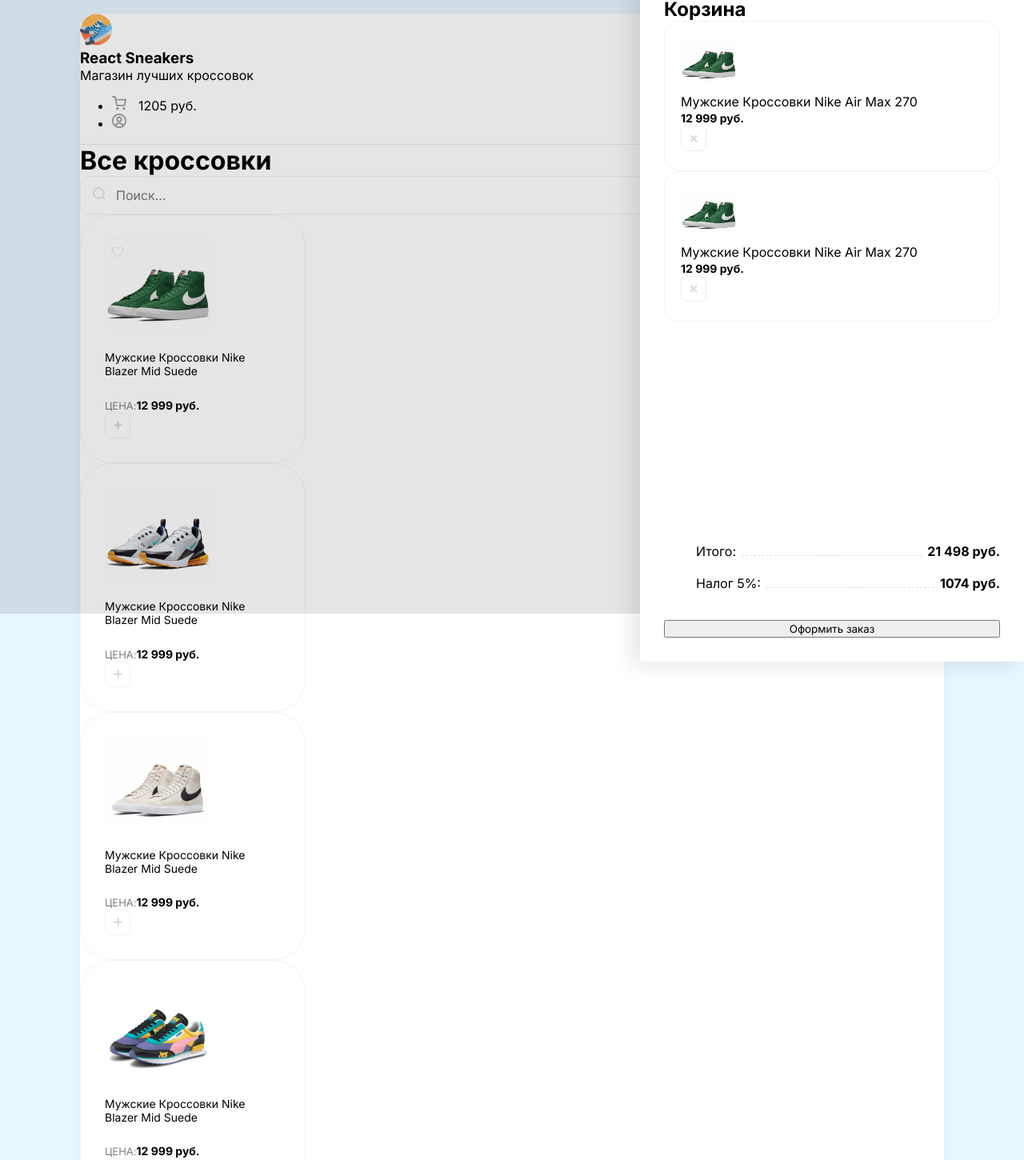
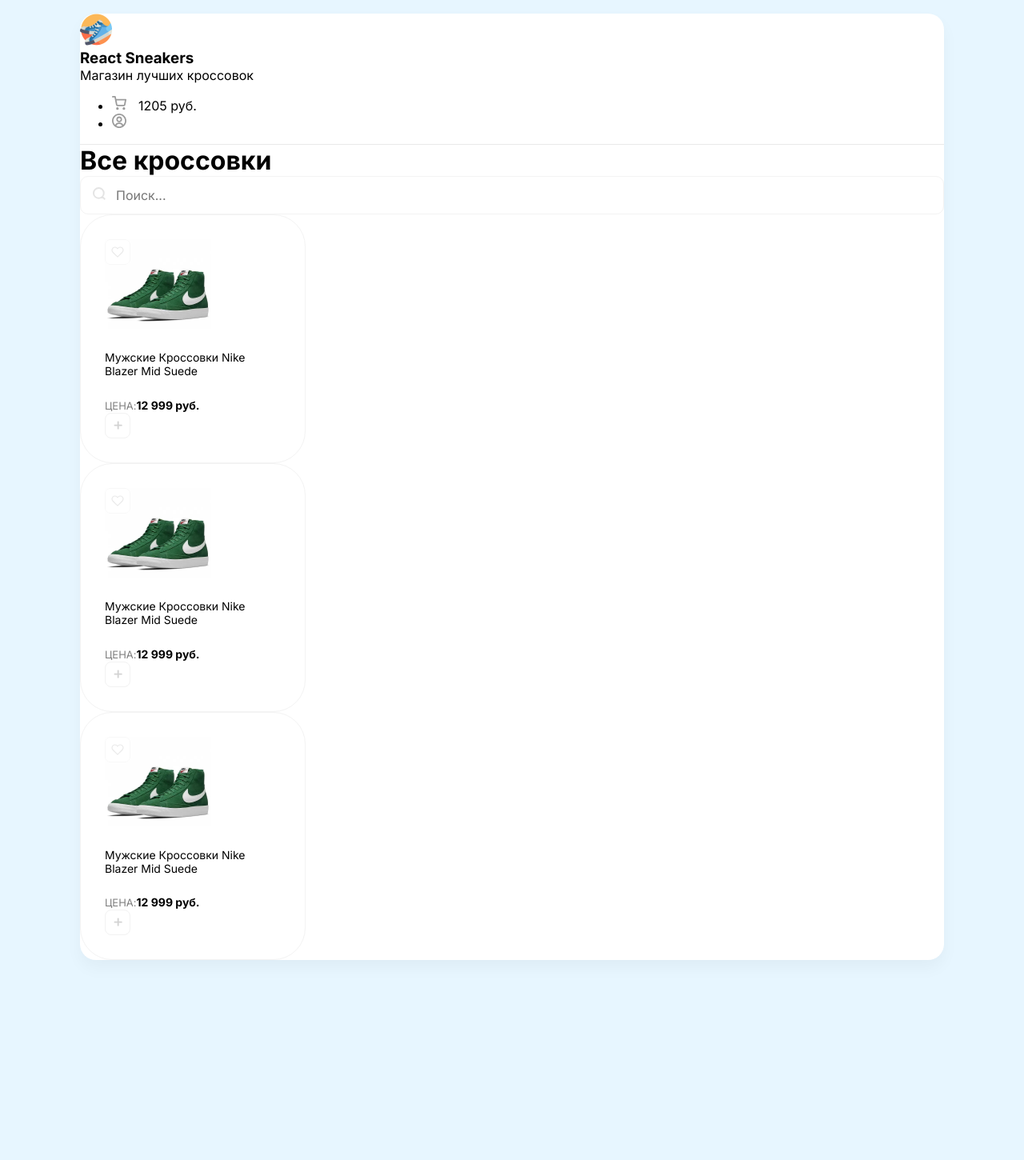
Before and after one commit to Issakov142/React-sneakers, a React (Create React App) app: page / in a window 1280 px wide. Shown: the part 33-1483 px from the top of the page at 80% size. After the commit the page ends 1283 px from the top, so only its background shows below. Built offline with nearby package versions, Linux system fonts and the light colour scheme.

Commit message:
new components crated card drawer header

```diff
--- a/src/App.js
+++ b/src/App.js
@@ -1,135 +1,26 @@
-
-
+import Card from "./components/Card";
+import Header from "./components/Header";
+import Drawer from "./components/Drawer";
 
 function App() {
   return (
     <div className="wrapper clear">
-      <div className="overlay">
-        <div className="drawer">
-          <h2 className="mb-30">Корзина</h2>
+      <Drawer />
+      <Header />
 
-            <div className="items">
-                <div className="cartItem d-flex align-center mb-20">
-            {/* <img className="mr-20" width={70} height={70} src="/img/sneakers/1.jpg" alt="Sneakers" /> */}
-            <div style={{backgroundImage:'url(/img/sneakers/1.jpg)'}} className="cartItemImg"></div>
-            <div className="mr-20 flex">
-              <p className="mb-5">Мужские Кроссовки Nike Air Max 270</p>
-              <b>12 999 руб.</b>
-            </div>
-            <img className="removeBtn" src="/img/btn-remove.svg" alt="Remove" />
-          </div>
-
-          <div className="cartItem d-flex align-center mb-20">
-            {/* <img className="mr-20" width={70} height={70} src="/img/sneakers/1.jpg" alt="Sneakers" /> */}
-            <div style={{backgroundImage:'url(/img/sneakers/1.jpg)'}} className="cartItemImg"></div>
-            <div className="mr-20 flex">
-              <p className="mb-5">Мужские Кроссовки Nike Air Max 270</p>
-              <b>12 999 руб.</b>
-            </div>
-            <img className="removeBtn" src="/img/btn-remove.svg" alt="Remove" />
-          </div>
-            </div>
-            <ul className="cartTotalBlock">
-              <li>
-                <span>Итого:</span>
-                <div></div>
-                <b>21 498 руб. </b>
-              </li>
-              <li>
-                <span>Налог 5%:</span>
-                <div></div>
-                <b>1074 руб.</b>
-              </li>
-            </ul>
-            <button>Оформить заказ</button>
-        </div>
-      </div>
-
-
-
-      <header className="d-flex justify-between align-center p-40">
-        <div className="d-flex align-center">
-          <img width={40} height={40} src="/img/logo.png" alt="sneakers logo" />
-          <div>
-            <h3 className="text-uppercase">React Sneakers</h3>
-            <p className="opacity-5">Магазин лучших кроссовок</p>
-          </div>
-        </div>
-        <ul className="d-flex">
-          <li className="mr-30">
-            <img width={18} height={18} src="/img/cart.svg" alt="cart" />
-            <span>1205 руб.</span>
-          </li>
-          <li>
-            <img width={18} height={18} src="/img/user.svg" alt="user icon" />
-          </li>
-        </ul>
-      </header>
       <div className="content p-40">
         <div className="d-flex align-center justify-between mb-40">
           <h1>Все кроссовки</h1>
           <div className="search-block d-flex">
-          <img src="/img/search.svg" alt="Search" />
-          <input placeholder="Поиск..." />
+            <img src="/img/search.svg" alt="Search" />
+            <input placeholder="Поиск..." />
           </div>
         </div>
 
         <div className="d-flex">
-          <div className="card">
-          <div className="favorite">
-            <img src="/img/heart-unliked.svg" alt="Unliked" />
-          </div>
-          <img width={133} height={112} src="/img/sneakers/1.jpg" alt="Sneakers" />
-          <h5>Мужские Кроссовки Nike Blazer Mid Suede</h5>
-          <div className="d-flex justify-between align-center">
-            <div className="d-flex flex-column">
-              <span>Цена:</span>
-              <b>12 999 руб.</b>
-            </div>
-            <button className="button">
-              <img width={11} height={11} src="/img/plus.svg" alt="Plus" />
-            </button>
-          </div>
-        </div>
-        <div className="card">
-          <img width={133} height={112} src="/img/sneakers/2.jpg" alt="Sneakers" />
-          <h5>Мужские Кроссовки Nike Blazer Mid Suede</h5>
-          <div className="d-flex justify-between align-center">
-            <div className="d-flex flex-column">
-              <span>Цена:</span>
-              <b>12 999 руб.</b>
-            </div>
-            <button className="button">
-              <img width={11} height={11} src="/img/plus.svg" alt="Plus" />
-            </button>
-          </div>
-        </div>
-        <div className="card">
-          <img width={133} height={112} src="/img/sneakers/3.jpg" alt="Sneakers" />
-          <h5>Мужские Кроссовки Nike Blazer Mid Suede</h5>
-          <div className="d-flex justify-between align-center">
-            <div className="d-flex flex-column">
-              <span>Цена:</span>
-              <b>12 999 руб.</b>
-            </div>
-            <button className="button">
-              <img width={11} height={11} src="/img/plus.svg" alt="Plus" />
-            </button>
-          </div>
-        </div>
-        <div className="card">
-          <img width={133} height={112} src="/img/sneakers/4.jpg" alt="Sneakers" />
-          <h5>Мужские Кроссовки Nike Blazer Mid Suede</h5>
-          <div className="d-flex justify-between align-center">
-            <div className="d-flex flex-column">
-              <span>Цена:</span>
-              <b>12 999 руб.</b>
-            </div>
-            <button className="button">
-              <img width={11} height={11} src="/img/plus.svg" alt="Plus" />
-            </button>
-          </div>
-        </div>
+          <Card />
+          <Card />
+          <Card />
         </div>
       </div>
     </div>
--- /dev/null
+++ b/src/components/Card.js
@@ -0,0 +1,21 @@
+function Card() {
+  return (
+    <div className="card">
+      <div className="favorite">
+        <img src="/img/heart-unliked.svg" alt="Unliked" />
+      </div>
+      <img width={133} height={112} src="/img/sneakers/1.jpg" alt="Sneakers" />
+      <h5>Мужские Кроссовки Nike Blazer Mid Suede</h5>
+      <div className="d-flex justify-between align-center">
+        <div className="d-flex flex-column">
+          <span>Цена:</span>
+          <b>12 999 руб.</b>
+        </div>
+        <button className="button">
+          <img width={11} height={11} src="/img/plus.svg" alt="Plus" />
+        </button>
+      </div>
+    </div>
+  );
+}
+export default Card;
--- /dev/null
+++ b/src/components/Drawer.js
@@ -0,0 +1,68 @@
+function Drawer() {
+  return (
+    <div style={{ display: "none" }} className="overlay">
+      <div className="drawer">
+        <h2 className="mb-30 d-flex justify-between ">
+          Корзина
+          <img className="cu-p" src="/img/btn-remove.svg" alt="Remove" />
+        </h2>
+
+        <div className="items">
+          <div className="cartItem d-flex align-center mb-20">
+            <div
+              style={{ backgroundImage: "url(/img/sneakers/1.jpg)" }}
+              className="cartItemImg"
+            ></div>
+            <div className="mr-20 flex">
+              <p className="mb-5">Мужские Кроссовки Nike Air Max 270</p>
+              <b>12 999 руб.</b>
+            </div>
+            <img className="removeBtn" src="/img/btn-remove.svg" alt="Remove" />
+          </div>
+
+          <div className="cartItem d-flex align-center mb-20">
+            <div
+              style={{ backgroundImage: "url(/img/sneakers/1.jpg)" }}
+              className="cartItemImg"
+            ></div>
+            <div className="mr-20 flex">
+              <p className="mb-5">Мужские Кроссовки Nike Air Max 270</p>
+              <b>12 999 руб.</b>
+            </div>
+            <img className="removeBtn" src="/img/btn-remove.svg" alt="Remove" />
+          </div>
+
+          <div className="cartItem d-flex align-center mb-20">
+            <div
+              style={{ backgroundImage: "url(/img/sneakers/1.jpg)" }}
+              className="cartItemImg"
+            ></div>
+            <div className="mr-20 flex">
+              <p className="mb-5">Мужские Кроссовки Nike Air Max 270</p>
+              <b>12 999 руб.</b>
+            </div>
+            <img className="removeBtn" src="/img/btn-remove.svg" alt="Remove" />
+          </div>
+        </div>
+        <div className="cartTotalBlock">
+          <ul>
+            <li>
+              <span>Итого:</span>
+              <div></div>
+              <b>21 498 руб. </b>
+            </li>
+            <li>
+              <span>Налог 5%:</span>
+              <div></div>
+              <b>1074 руб.</b>
+            </li>
+          </ul>
+          <button className="greenButton">
+            Оформить заказ <img src="/img/arrow.svg" alt="Arrow" />
+          </button>
+        </div>
+      </div>
+    </div>
+  );
+}
+export default Drawer;
--- /dev/null
+++ b/src/components/Header.js
@@ -0,0 +1,23 @@
+function Header() {
+  return (
+    <header className="d-flex justify-between align-center p-40">
+      <div className="d-flex align-center">
+        <img width={40} height={40} src="/img/logo.png" alt="sneakers logo" />
+        <div>
+          <h3 className="text-uppercase">React Sneakers</h3>
+          <p className="opacity-5">Магазин лучших кроссовок</p>
+        </div>
+      </div>
+      <ul className="d-flex">
+        <li className="mr-30">
+          <img width={18} height={18} src="/img/cart.svg" alt="cart" />
+          <span>1205 руб.</span>
+        </li>
+        <li>
+          <img width={18} height={18} src="/img/user.svg" alt="user icon" />
+        </li>
+      </ul>
+    </header>
+  );
+}
+export default Header;
--- a/src/index.scss
+++ b/src/index.scss
@@ -108,6 +108,10 @@
     }
 }
 .cartTotalBlock {
+    ul {
+      display: block;
+      margin-bottom: 40px !important;
+
         li {
           display: flex;
           align-items: flex-end;
@@ -123,7 +127,47 @@
           }
         }
      }
+    .greenButton {
+      position: relative;
+      &:hover {
+        img {
+          transform: translateX(5px);
+        }
+      }
+
+      img {
+        position: absolute;
+        right: 30px;
+        top: 20px;
+        transition: transform 0.15s ease-in-out;
+      }
+    }
+}
+ .greenButton {
+
+  width: 100%;
+  background: #9dd458;
+  border-radius: 18px;
+  height: 55px;
+  border: 0;
+  color: #fff;
+  font-size: 16px;
+  font-weight: 500;
+  cursor: pointer;
+  transition: background 0.1s ease-in-out;
+
+  &:hover {
+    background: lighten($color: #9dd558, $amount: 5%);
+  }
+
+  &:active {
+    background: darken($color: #9dd558, $amount: 5%);
+  }
+ }
+
 .items {
+  overflow: auto;
+  margin-bottom: 40px;
   flex: 1;
 }
 .cartItem {
```
Also changed, not shown: public/img/arrow.svg (added). Lines whose indentation alone changed are shown as unchanged.
